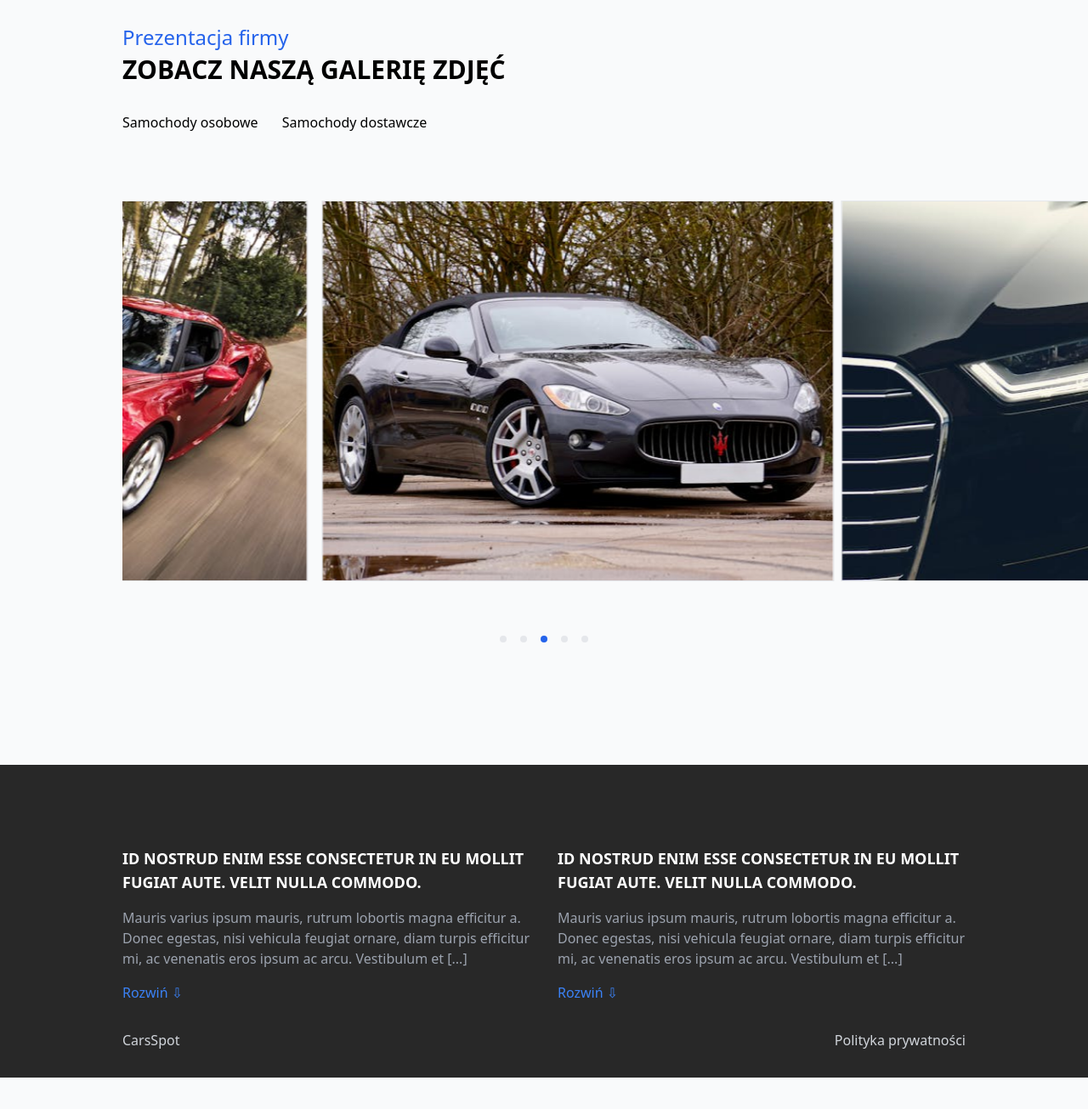
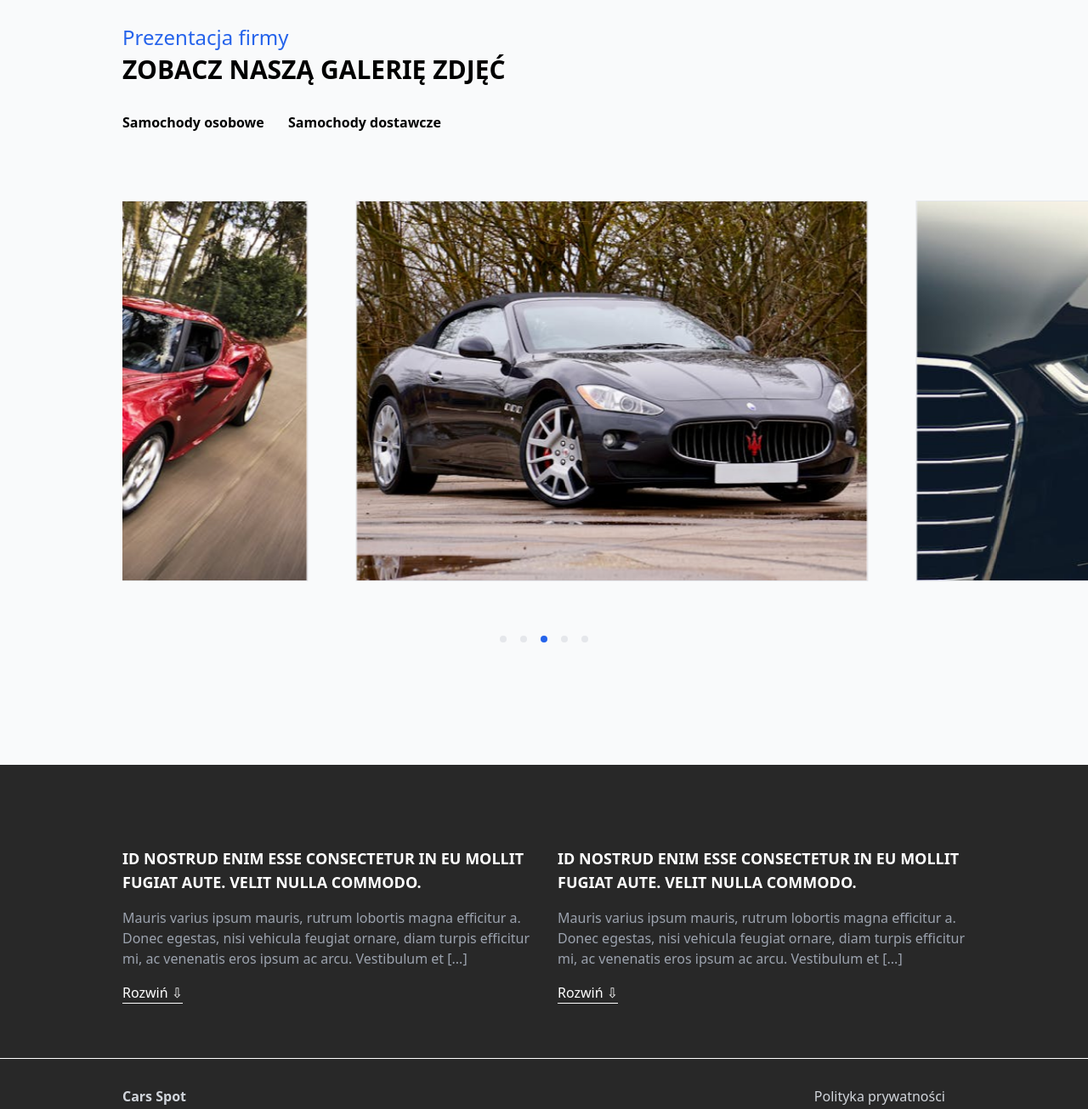
Before and after one commit to KavaliouAlexandr/TestTask, a website: page index.html in a window 1280 px wide. Shown: the part 1000-2305 px from the top of the page at 85% size. Before the commit the page ends 2268 px from the top, so only its background shows below. Drawn offline with nearby package versions, Linux system fonts and the light colour scheme.

Commit message:
Update index.html

```diff
--- a/index.html
+++ b/index.html
@@ -55,8 +55,8 @@
         <h2 class="text-2xl text-blue-600">Prezentacja firmy</h2>
         <h1 class="font-bebas text-lg text-3xl font-bold mt-1 text-black">ZOBACZ NASZĄ GALERIĘ ZDJĘĆ</h1>
         <div class="mt-8">
-          <a href="#" class="text-black hover:text-blue-600 hover:font-bold hover:underline mr-6">Samochody osobowe</a>
-          <a href="#" class="text-black hover:text-blue-600 hover:font-bold hover:underline">Samochody dostawcze</a>
+          <a href="#" class="text-black font-semibold hover:text-blue-600 hover:font-bold hover:underline mr-6">Samochody osobowe</a>
+          <a href="#" class="text-black font-semibold hover:text-blue-600 hover:font-bold hover:underline mr-6">Samochody dostawcze</a>
         </div>
       </div>
     </div>
@@ -70,15 +70,15 @@
             <img src="./assets/car3.png" alt="Car 1" class=" w-full object-cover border">
           </div>
           <!-- Slide 2 -->
-          <div class="w-[calc(50%-10px)] pl-2 pr-2">
+          <div class="w-[calc(50%-10px)] pl-2 pr-12">
             <img src="./assets/car1.png" alt="Car 2" class=" w-full object-cover border">
           </div>
           <!-- Slide 3 -->
-          <div class="w-[calc(50%-10px)] pl-2">
+          <div class="w-[calc(50%-10px)] pl-2 pr-12">
             <img src="./assets/car2.png" alt="Car 3" class="w-full object-cover border">
           </div>
           <!-- slide 4 -->
-          <div class="w-[calc(50%-10px)] pl-2">
+          <div class="w-[calc(50%-10px)] pl-2 pr-12">
             <img src="./assets/car3.png" alt="Car 1" class="w-full object-cover border">
           </div>
           <div class="w-[calc(50%-10px)] pl-2">
@@ -99,7 +99,7 @@
     </div>
   </div>
 
-  <div style="background-color: #282828;" class="text-white pt-24  px-36"> <!-- 32px отступы -->
+  <div style="background-color: #282828;" class="text-white pt-24 py-16  px-36"> <!-- 32px отступы -->
     <div class="grid grid-cols-2 gap-8">
 
         <div>
@@ -107,27 +107,27 @@
             <p class="mt-4 text-gray-400">
                 Mauris varius ipsum mauris, rutrum lobortis magna efficitur a. Donec egestas, nisi vehicula feugiat ornare, diam turpis efficitur mi, ac venenatis eros ipsum ac arcu. Vestibulum et [...]
             </p>
-            <a href="#" class="inline-block mt-4 text-blue-500 hover:underline">Rozwiń <span class="inline-block">&#x21E9;</span></a>
+            <a href="#" class="inline-block mt-4 text-white border-b border-white">Rozwiń <span class="inline-block">&#x21E9;</span></a>
         </div>
         <div>
             <h3 class="text-lg font-bold">ID NOSTRUD ENIM ESSE CONSECTETUR IN EU MOLLIT FUGIAT AUTE. VELIT NULLA COMMODO.</h3>
             <p class="mt-4 text-gray-400">
                 Mauris varius ipsum mauris, rutrum lobortis magna efficitur a. Donec egestas, nisi vehicula feugiat ornare, diam turpis efficitur mi, ac venenatis eros ipsum ac arcu. Vestibulum et [...]
             </p>
-            <a href="#" class="inline-block mt-4 text-blue-500 hover:underline">Rozwiń <span class="inline-block">&#x21E9;</span></a>
+            <a href="#" class="inline-block mt-4 text-white border-b border-white">Rozwiń <span class="inline-block">&#x21E9;</span></a>
         </div>
     </div>
 </div>
 
 
   <!-- Footer -->
-  <footer style="background-color: #282828;" class="text-gray-300 py-8 px-36"> <!-- Отступы -->
+  <footer style="background-color: #282828;" class="border-t border-white text-gray-300 py-8 pb-8 px-36"> <!-- Отступы -->
     <div class="flex justify-between items-center">
       <div class="space-x-4">
-        <a href="#" class="hover:text-white">CarsSpot</a>
+        <a href="#" class="hover:text-white font-bold">Cars Spot</a>
       </div>
       <div>
-        <a href="#" class="hover:text-white">Polityka prywatności</a>
+        <a href="#" class="hover:text-white hover:underline mr-6">Polityka prywatności</a>
       </div>
     </div>
   </footer>
```
